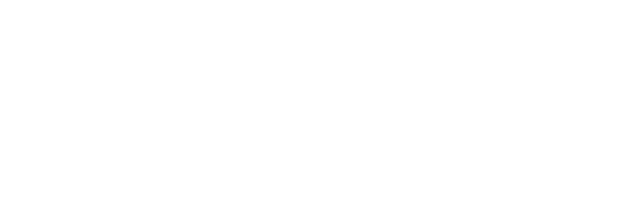
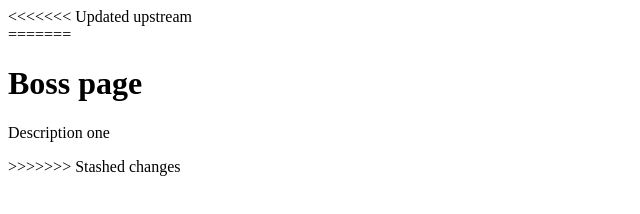
Before and after one commit to Slavushka/skillbox-git4, a plain HTML site: page index.html in a window 1280 px wide. Shown: the whole page, without its empty margins (0-640 px from the left). Drawn offline with Linux system fonts and the light colour scheme.

Commit message:
footer.container added

```diff
--- a/index.html
+++ b/index.html
@@ -7,7 +7,21 @@
     <title>Document</title>
 </head>
 <body>
+<<<<<<< Updated upstream
     <main>
     </main>
+=======
+    <header>
+        <div class="container">
+            <h1>Boss page</h1>
+            <p>Description one</p>
+        </div>
+    </header>
+    <footer>
+        <div class="container">
+
+        </div>
+    </footer>
+>>>>>>> Stashed changes
 </body>
 </html>
```
